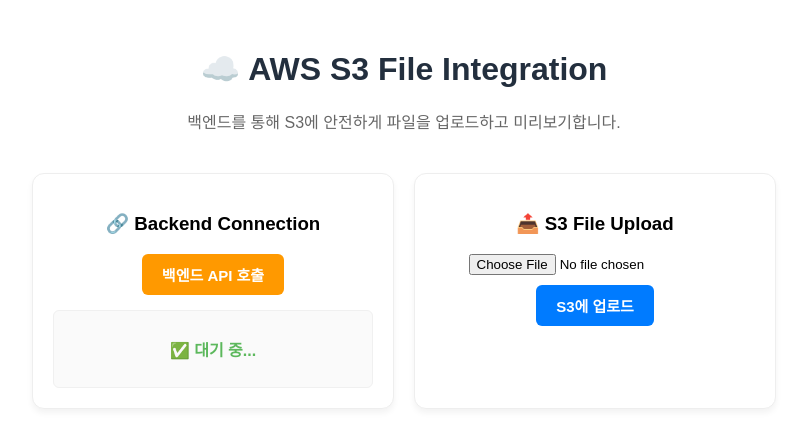
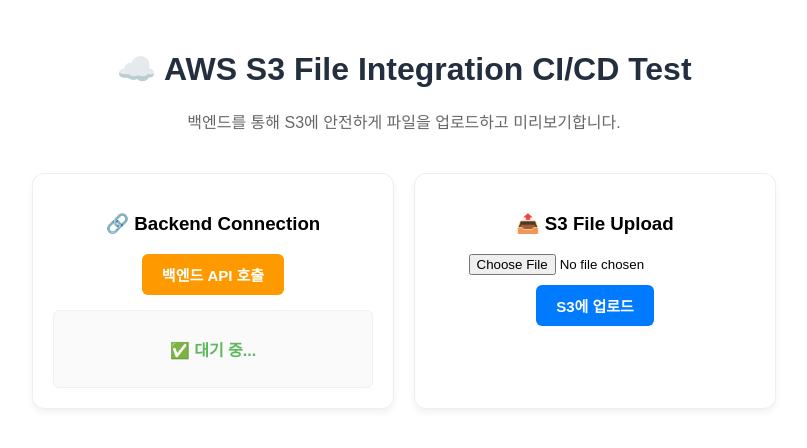
Before and after one commit to kimgeon0802/AWS_frontend, a React (Create React App) app: page / in a window 1280 px wide. Shown: the top 448 px of the page, without its empty margins (236-1043 px from the left). Built offline with nearby package versions, Linux system fonts and the light colour scheme.

Commit message:
App.js title update

```diff
--- a/src/App.js
+++ b/src/App.js
@@ -58,7 +58,7 @@
   return (
     <div style={{ textAlign: 'center', marginTop: '50px', fontFamily: 'Arial', padding: '0 20px' }}>
       <header style={{ marginBottom: '40px' }}>
-        <h1 style={{ color: '#232f3e' }}>☁️ AWS S3 File Integration</h1>
+        <h1 style={{ color: '#232f3e' }}>☁️ AWS S3 File Integration CI/CD Test</h1>
         <p style={{ color: '#666' }}>백엔드를 통해 S3에 안전하게 파일을 업로드하고 미리보기합니다.</p>
       </header>
 
```
Also changed, not shown: 1 other file (tests, documents, lock files or other folders).
